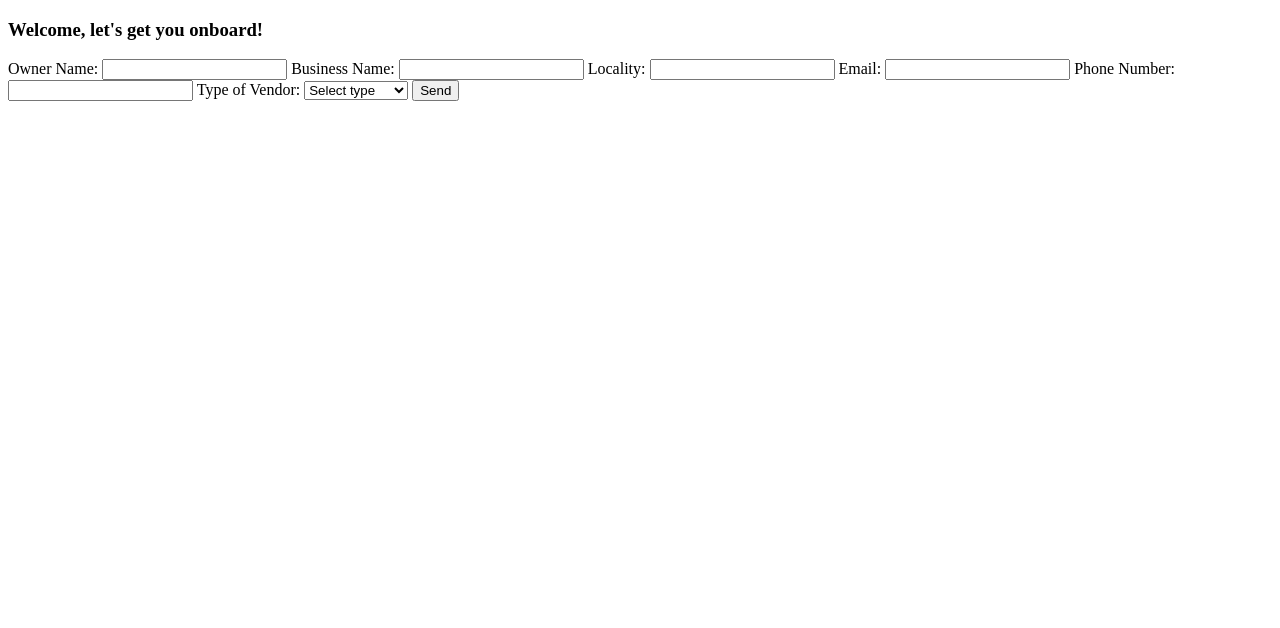
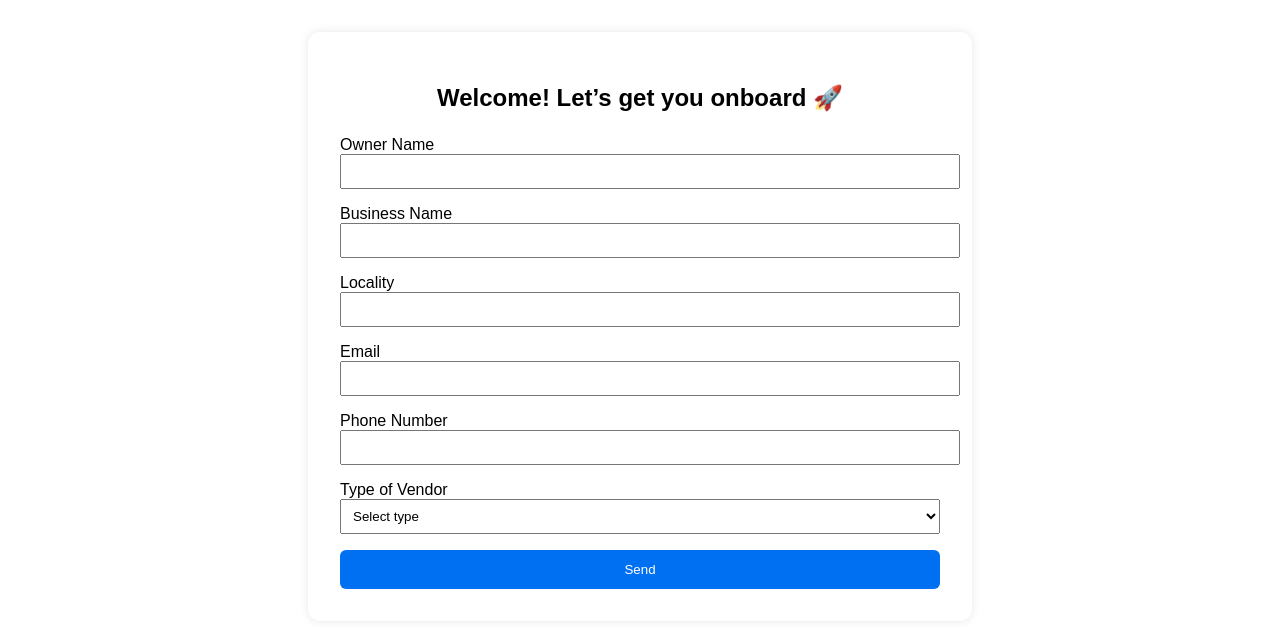
Before and after one commit to Sundaram-2001/shaadi-saga, a SvelteKit app in the folder frontend/my-app/: page /vendors/createprofile in a window 1280 px wide. Shown: the top 628 px of the page. Built offline with nearby package versions, Linux system fonts and the light colour scheme; no server answers.

Commit message:
minor changes in the user flow

```diff
--- a/frontend/my-app/package.json
+++ b/frontend/my-app/package.json
@@ -13,6 +13,7 @@
 	},
 	"devDependencies": {
 		"@sveltejs/adapter-auto": "^6.0.0",
+		"@sveltejs/adapter-vercel": "^5.8.2",
 		"@sveltejs/kit": "^2.16.0",
 		"@sveltejs/vite-plugin-svelte": "^5.0.0",
 		"svelte": "^5.0.0",
@@ -31,6 +32,7 @@
 		"@tiptap/starter-kit": "^3.0.7",
 		"fast-deep-equal": "^3.1.3",
 		"quill": "^2.0.3",
+		"svelte-clerk": "^0.16.7",
 		"svelte-quill": "^1.2.0"
 	}
 }
--- a/frontend/my-app/src/routes/vendors/createprofile/+page.server.js
+++ b/frontend/my-app/src/routes/vendors/createprofile/+page.server.js
@@ -1,4 +1,4 @@
-import { fail } from '@sveltejs/kit';
+import { fail, redirect } from '@sveltejs/kit';
 
 export const actions = {
 	default: async ({ request, locals }) => {
@@ -48,11 +48,9 @@ export const actions = {
 		}
 
 		console.log('Vendor created successfully:', vendor);
-
-		return {
-			success: true,
-			message: 'Vendor created successfully!',
-			vendor
-		};
+		return{
+			success:true,
+			message:"Profile created successfully!!!"
+		}
 	}
 };
--- a/frontend/my-app/src/routes/vendors/createprofile/+page.svelte
+++ b/frontend/my-app/src/routes/vendors/createprofile/+page.svelte
@@ -1,39 +1,49 @@
 <script>
-	export let form
+	export let form;
 	let loading = false;
 </script>
 
-<main>
-	<h3>Welcome, let's get you onboard!</h3>
+<main style="max-width: 600px; margin: 2rem auto; font-family: sans-serif; padding: 2rem; border-radius: 12px; box-shadow: 0 0 10px rgba(0,0,0,0.1); background-color: #fff;">
+	<h2 style="text-align: center; margin-bottom: 1.5rem;">Welcome! Let’s get you onboard 🚀</h2>
+
 	{#if form?.message}
-		<p style="color: green;">{form.message}</p>
+		<p style="color: green; text-align: center; font-weight: 500;">{form.message}</p>
+		<p style="text-align: center;"><a href="/vendors/dashboard" style="color: #0070f3; text-decoration: underline;">Go to your dashboard</a></p>
 	{/if}
+
 	{#if form?.error}
-		<p style="color: red;">{form.error}</p>
+		<p style="color: red; text-align: center; font-weight: 500;">{form.error}</p>
 	{/if}
-	<form method="POST">
+
+	<form method="POST" style="display: flex; flex-direction: column; gap: 1rem;">
 		<label>
-			Owner Name:
-			<input type="text" name="owner_name" required />
+			<span>Owner Name</span>
+			<input type="text" name="owner_name" required style="width: 100%; padding: 0.5rem;" />
 		</label>
+
 		<label>
-			Business Name:
-			<input type="text" name="business_name" required />
+			<span>Business Name</span>
+			<input type="text" name="business_name" required style="width: 100%; padding: 0.5rem;" />
 		</label>
+
 		<label>
-			Locality:
-			<input type="text" name="locality" required />
+			<span>Locality</span>
+			<input type="text" name="locality" required style="width: 100%; padding: 0.5rem;" />
 		</label>
+
 		<label>
-			Email:
-			<input type="email" name="email" required />
+			<span>Email</span>
+			<input type="email" name="email" required style="width: 100%; padding: 0.5rem;" />
 		</label>
+
 		<label>
-			Phone Number:
-			<input type="tel" name="phone" required />
+			<span>Phone Number</span>
+			<input type="tel" name="phone" required style="width: 100%; padding: 0.5rem;" />
 		</label>
-		<label for="vendor_type">Type of Vendor:</label>
-		<select id="vendor_type" name="vendor_type" required>
+
+		<label>
+			<span>Type of Vendor</span>
+			<select name="vendor_type" required style="width: 100%; padding: 0.5rem;">
 				<option value="" disabled selected>Select type</option>
 				<option value="photographer">Photographer</option>
 				<option value="caterer">Caterer</option>
@@ -45,10 +55,14 @@
 				<option value="mehendi">Mehendi</option>
 				<option value="car_rental">Car Rental</option>
 			</select>
+		</label>
 
-		<button type="submit" disabled={loading}>
-			{#if loading}Submitting...{/if}
-			{#if !loading}Send{/if}
+		<button type="submit" disabled={loading} style="padding: 0.75rem; background-color: #0070f3; color: white; border: none; border-radius: 6px; cursor: pointer;">
+			{#if loading}
+				Submitting...
+			{:else}
+				Send
+			{/if}
 		</button>
 	</form>
 </main>
--- a/frontend/my-app/svelte.config.js
+++ b/frontend/my-app/svelte.config.js
@@ -1,9 +1,11 @@
-import adapter from '@sveltejs/adapter-auto';
+import adapter from '@sveltejs/adapter-vercel';
 
 /** @type {import('@sveltejs/kit').Config} */
 const config = {
 	kit: {
-		adapter: adapter()
+		adapter: adapter({
+
+		})
 	}
 };
 
```
Also changed, not shown: frontend/my-app/src/routes/vendors/+page.svelte (+4 -70 lines), frontend/my-app/src/routes/vendors/signup/+page.svelte (added, +56 -0 lines), 1 other file (tests, documents, lock files or other folders). Lines whose indentation alone changed are shown as unchanged.
